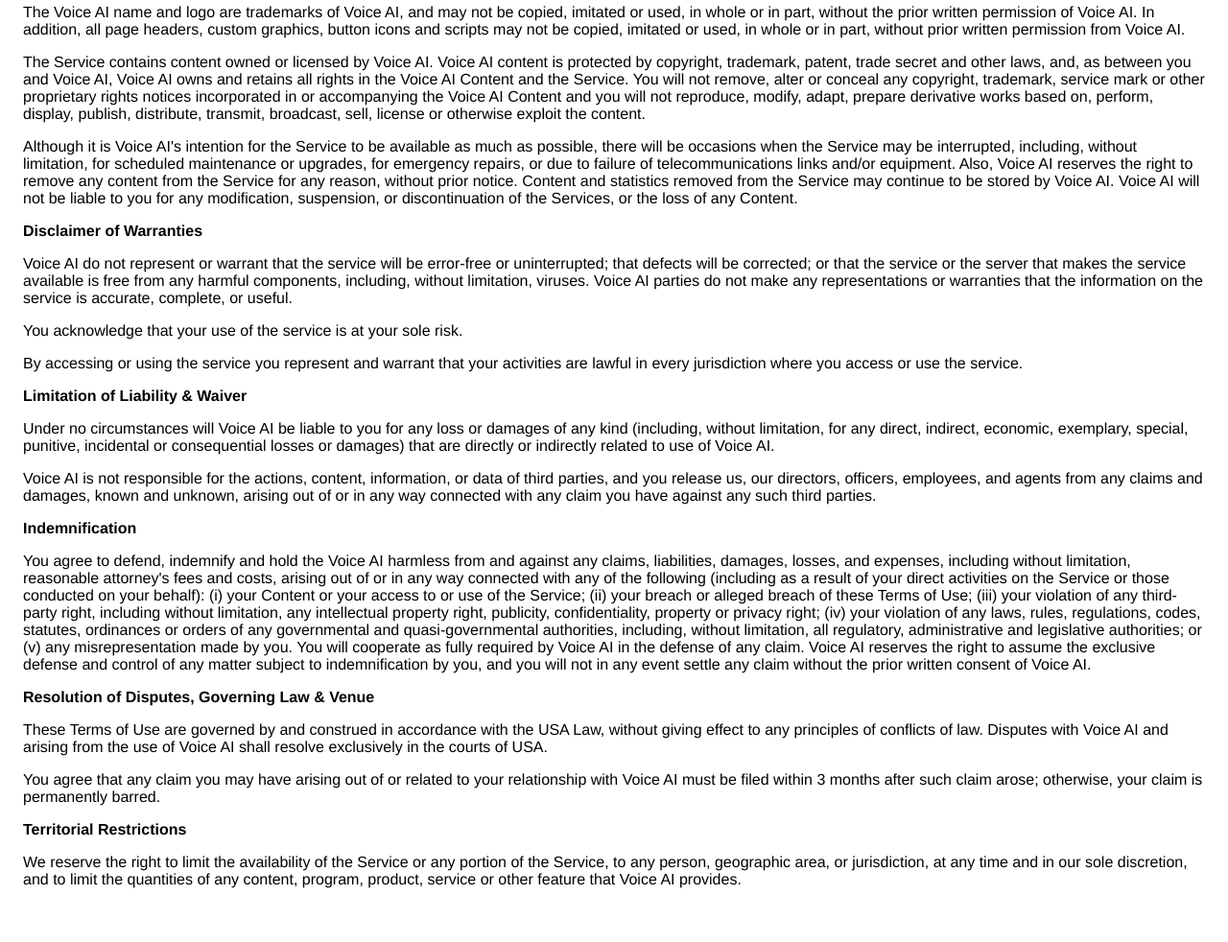
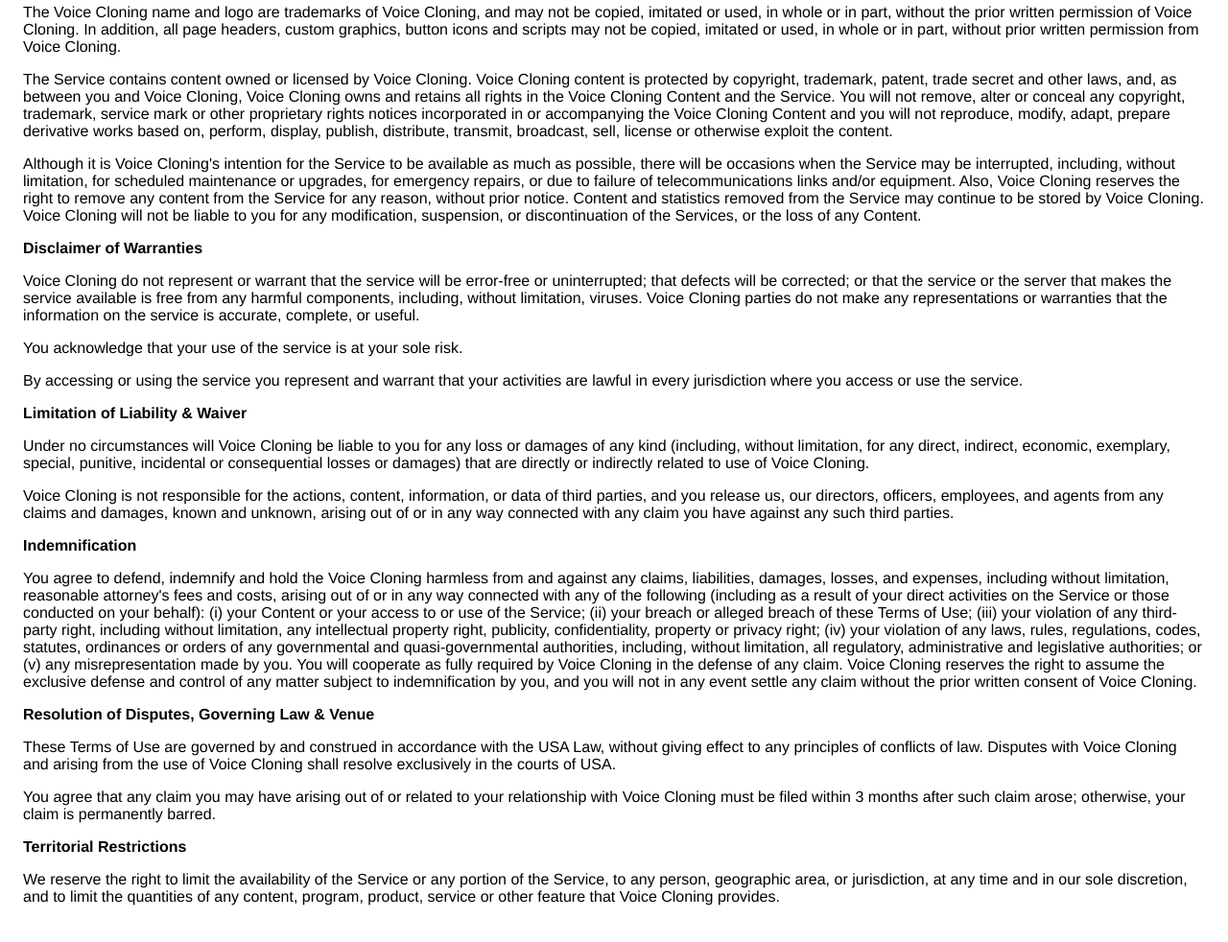
Before and after one commit to voiceclone/voiceclone.github.io, a plain HTML site: page index.html in a window 1280 px wide. Shown: the part 868-1850 px from the top of the page at 96% size. Drawn offline with Linux system fonts and the light colour scheme.

Commit message:
Update index.html

```diff
--- a/index.html
+++ b/index.html
@@ -8,36 +8,36 @@
       <style> body { font-family: 'Helvetica Neue', Helvetica, Arial, sans-serif; padding:1em; } </style>
     </head>
     <body>
-    <h2>TERMS OF USE</h2> <p>  By using the application Voice AI, you agree to be bound by these terms of use.
-    </p> <p>The Service is owned or controlled by Voice AI Application Team ("Voice AI").
+    <h2>TERMS OF USE</h2> <p>  By using the application Voice Cloning, you agree to be bound by these terms of use.
+    </p> <p>The Service is owned or controlled by Voice Cloning Application Team ("Voice Cloning").
     </p> <p>Please read all of the Terms of Use, if you do not agree to be bound by all of these Terms of Use, do not access or use the services.
                   </p> <p><strong>Main Terms</strong></p> <p>You may not use the Service for any illegal or unauthorized purpose. You agree to comply with all laws, rules and regulations. You are solely responsible for your conduct and content.
-                  </p> <p>You must not access Voice AI private API by means other than those permitted. You must not interfere or disrupt the Service or servers or networks connected to the Service, including by transmitting any worms, viruses, spyware, malware or any other code of a destructive or disruptive nature.</p>
+                  </p> <p>You must not access Voice Cloning private API by means other than those permitted. You must not interfere or disrupt the Service or servers or networks connected to the Service, including by transmitting any worms, viruses, spyware, malware or any other code of a destructive or disruptive nature.</p>
     <p>You must not create accounts with the Service through unauthorized means, including but not limited to, by using an automated device, script, bot, spider, crawler or scraper.</p>
-    <p>Violation of these Terms of Use may, in Voice AI's sole discretion, result in termination of your account. You understand and agree that Voice AI cannot and will not be responsible for your actions; you use the Service at your own risk. If you violate the letter or spirit of these Terms of Use, or otherwise create risk or possible legal exposure for Voice AI, we can stop providing all or part of the Service to you.</p>
+    <p>Violation of these Terms of Use may, in Voice Cloning's sole discretion, result in termination of your account. You understand and agree that Voice Cloning cannot and will not be responsible for your actions; you use the Service at your own risk. If you violate the letter or spirit of these Terms of Use, or otherwise create risk or possible legal exposure for Voice Cloning, we can stop providing all or part of the Service to you.</p>
     <p><strong>Conditions of Use</strong></p>
     <p>We reserve the right, in our sole discretion, to change these Terms of Use from time to time. We reserve the right to refuse access to the Service to anyone for any reason at any time. We reserve the right to force forfeiture of any username for any reason. We may, but have no obligation to, remove, edit, block, and/or monitor Content or accounts containing Content that we determine in our sole discretion violates these Terms of Use.</p>
-    <p>We reserve the right to modify or terminate the Service or your access to the Service for any reason, without notice, at any time, and without liability to you. You can deactivate your Voice AI account by logging into the Service and completing the form. If we terminate your access to the Service or you use the form detailed above to deactivate your account, your statistics, information and other data will no longer be accessible through your account.</p>
-    <p>There may be links from the Service, or from communications you receive from the Service, to third-party web sites or features. There may also be links to third-party web sites or features in images or comments within the Service. The Service may also includes third-party content that we do not control, maintain or endorse. Functionality on the Service may also permit interactions between the Service and a third-party web site or feature, including applications that connect the Service or your profile on the Service with a third-party web site or feature. Voice AI does not control any of these third-party web services or any of their content. You expressly acknowledge and agree that Voice AI is in no way responsible or liable for any such third-party services or features.</p>
+    <p>We reserve the right to modify or terminate the Service or your access to the Service for any reason, without notice, at any time, and without liability to you. You can deactivate your Voice Cloning account by logging into the Service and completing the form. If we terminate your access to the Service or you use the form detailed above to deactivate your account, your statistics, information and other data will no longer be accessible through your account.</p>
+    <p>There may be links from the Service, or from communications you receive from the Service, to third-party web sites or features. There may also be links to third-party web sites or features in images or comments within the Service. The Service may also includes third-party content that we do not control, maintain or endorse. Functionality on the Service may also permit interactions between the Service and a third-party web site or feature, including applications that connect the Service or your profile on the Service with a third-party web site or feature. Voice Cloning does not control any of these third-party web services or any of their content. You expressly acknowledge and agree that Voice Cloning is in no way responsible or liable for any such third-party services or features.</p>
     <p>Your correspondence and business dealings with third parties found through the service are solely between you and the third party. You may choose, at your sole and absolute discretion and risk, to use applications that connect the Service or your profile on the Service with a third-party service (each, an "Application") and such Application may interact with, connect to or gather and/or pull information from and to your Service profile.</p>
     <p>You agree that you are responsible for all data charges you incur through use of the Service. We prohibit crawling, scraping, caching or otherwise accessing any content on the Service via automated means, including but not limited to, user profiles and photos.</p>
     <p><strong>Rights</strong></p>
-    <p>The Voice AI name and logo are trademarks of Voice AI, and may not be copied, imitated or used, in whole or in part, without the prior written permission of Voice AI. In addition, all page headers, custom graphics, button icons and scripts may not be copied, imitated or used, in whole or in part, without prior written permission from Voice AI.</p>
-    <p>The Service contains content owned or licensed by Voice AI. Voice AI content is protected by copyright, trademark, patent, trade secret and other laws, and, as between you and Voice AI, Voice AI owns and retains all rights in the Voice AI Content and the Service. You will not remove, alter or conceal any copyright, trademark, service mark or other proprietary rights notices incorporated in or accompanying the Voice AI Content and you will not reproduce, modify, adapt, prepare derivative works based on, perform, display, publish, distribute, transmit, broadcast, sell, license or otherwise exploit the content.</p>
-    <p>Although it is Voice AI's intention for the Service to be available as much as possible, there will be occasions when the Service may be interrupted, including, without limitation, for scheduled maintenance or upgrades, for emergency repairs, or due to failure of telecommunications links and/or equipment. Also, Voice AI reserves the right to remove any content from the Service for any reason, without prior notice. Content and statistics removed from the Service may continue to be stored by Voice AI. Voice AI will not be liable to you for any modification, suspension, or discontinuation of the Services, or the loss of any Content.</p>
+    <p>The Voice Cloning name and logo are trademarks of Voice Cloning, and may not be copied, imitated or used, in whole or in part, without the prior written permission of Voice Cloning. In addition, all page headers, custom graphics, button icons and scripts may not be copied, imitated or used, in whole or in part, without prior written permission from Voice Cloning.</p>
+    <p>The Service contains content owned or licensed by Voice Cloning. Voice Cloning content is protected by copyright, trademark, patent, trade secret and other laws, and, as between you and Voice Cloning, Voice Cloning owns and retains all rights in the Voice Cloning Content and the Service. You will not remove, alter or conceal any copyright, trademark, service mark or other proprietary rights notices incorporated in or accompanying the Voice Cloning Content and you will not reproduce, modify, adapt, prepare derivative works based on, perform, display, publish, distribute, transmit, broadcast, sell, license or otherwise exploit the content.</p>
+    <p>Although it is Voice Cloning's intention for the Service to be available as much as possible, there will be occasions when the Service may be interrupted, including, without limitation, for scheduled maintenance or upgrades, for emergency repairs, or due to failure of telecommunications links and/or equipment. Also, Voice Cloning reserves the right to remove any content from the Service for any reason, without prior notice. Content and statistics removed from the Service may continue to be stored by Voice Cloning. Voice Cloning will not be liable to you for any modification, suspension, or discontinuation of the Services, or the loss of any Content.</p>
     <p><strong>Disclaimer of Warranties</strong></p>
-    <p>Voice AI do not represent or warrant that the service will be error-free or uninterrupted; that defects will be corrected; or that the service or the server that makes the service available is free from any harmful components, including, without limitation, viruses. Voice AI parties do not make any representations or warranties that the information on the service is accurate, complete, or useful.</p>
+    <p>Voice Cloning do not represent or warrant that the service will be error-free or uninterrupted; that defects will be corrected; or that the service or the server that makes the service available is free from any harmful components, including, without limitation, viruses. Voice Cloning parties do not make any representations or warranties that the information on the service is accurate, complete, or useful.</p>
     <p>You acknowledge that your use of the service is at your sole risk.</p>
     <p>By accessing or using the service you represent and warrant that your activities are lawful in every jurisdiction where you access or use the service.</p>
     <p><strong>Limitation of Liability & Waiver</strong></p>
-    <p>Under no circumstances will Voice AI be liable to you for any loss or damages of any kind (including, without limitation, for any direct, indirect, economic, exemplary, special, punitive, incidental or consequential losses or damages) that are directly or indirectly related to use of Voice AI.</p>
-    <p>Voice AI is not responsible for the actions, content, information, or data of third parties, and you release us, our directors, officers, employees, and agents from any claims and damages, known and unknown, arising out of or in any way connected with any claim you have against any such third parties.</p>
+    <p>Under no circumstances will Voice Cloning be liable to you for any loss or damages of any kind (including, without limitation, for any direct, indirect, economic, exemplary, special, punitive, incidental or consequential losses or damages) that are directly or indirectly related to use of Voice Cloning.</p>
+    <p>Voice Cloning is not responsible for the actions, content, information, or data of third parties, and you release us, our directors, officers, employees, and agents from any claims and damages, known and unknown, arising out of or in any way connected with any claim you have against any such third parties.</p>
     <p><strong>Indemnification</strong></p>
-    <p>You agree to defend, indemnify and hold the Voice AI harmless from and against any claims, liabilities, damages, losses, and expenses, including without limitation, reasonable attorney's fees and costs, arising out of or in any way connected with any of the following (including as a result of your direct activities on the Service or those conducted on your behalf): (i) your Content or your access to or use of the Service; (ii) your breach or alleged breach of these Terms of Use; (iii) your violation of any third-party right, including without limitation, any intellectual property right, publicity, confidentiality, property or privacy right; (iv) your violation of any laws, rules, regulations, codes, statutes, ordinances or orders of any governmental and quasi-governmental authorities, including, without limitation, all regulatory, administrative and legislative authorities; or (v) any misrepresentation made by you. You will cooperate as fully required by Voice AI in the defense of any claim. Voice AI reserves the right to assume the exclusive defense and control of any matter subject to indemnification by you, and you will not in any event settle any claim without the prior written consent of Voice AI.</p>
+    <p>You agree to defend, indemnify and hold the Voice Cloning harmless from and against any claims, liabilities, damages, losses, and expenses, including without limitation, reasonable attorney's fees and costs, arising out of or in any way connected with any of the following (including as a result of your direct activities on the Service or those conducted on your behalf): (i) your Content or your access to or use of the Service; (ii) your breach or alleged breach of these Terms of Use; (iii) your violation of any third-party right, including without limitation, any intellectual property right, publicity, confidentiality, property or privacy right; (iv) your violation of any laws, rules, regulations, codes, statutes, ordinances or orders of any governmental and quasi-governmental authorities, including, without limitation, all regulatory, administrative and legislative authorities; or (v) any misrepresentation made by you. You will cooperate as fully required by Voice Cloning in the defense of any claim. Voice Cloning reserves the right to assume the exclusive defense and control of any matter subject to indemnification by you, and you will not in any event settle any claim without the prior written consent of Voice Cloning.</p>
     <p><strong>Resolution of Disputes, Governing Law & Venue</strong></p>
-    <p>These Terms of Use are governed by and construed in accordance with the USA Law, without giving effect to any principles of conflicts of law. Disputes with Voice AI and arising from the use of Voice AI shall resolve exclusively in the courts of USA.</p>
-    <p>You agree that any claim you may have arising out of or related to your relationship with Voice AI must be filed within 3 months after such claim arose; otherwise, your claim is permanently barred.</p>
+    <p>These Terms of Use are governed by and construed in accordance with the USA Law, without giving effect to any principles of conflicts of law. Disputes with Voice Cloning and arising from the use of Voice Cloning shall resolve exclusively in the courts of USA.</p>
+    <p>You agree that any claim you may have arising out of or related to your relationship with Voice Cloning must be filed within 3 months after such claim arose; otherwise, your claim is permanently barred.</p>
     <p><strong>Territorial Restrictions</strong></p>
-    <p>We reserve the right to limit the availability of the Service or any portion of the Service, to any person, geographic area, or jurisdiction, at any time and in our sole discretion, and to limit the quantities of any content, program, product, service or other feature that Voice AI provides.</p>
+    <p>We reserve the right to limit the availability of the Service or any portion of the Service, to any person, geographic area, or jurisdiction, at any time and in our sole discretion, and to limit the quantities of any content, program, product, service or other feature that Voice Cloning provides.</p>
     </body>
     </html>
```
